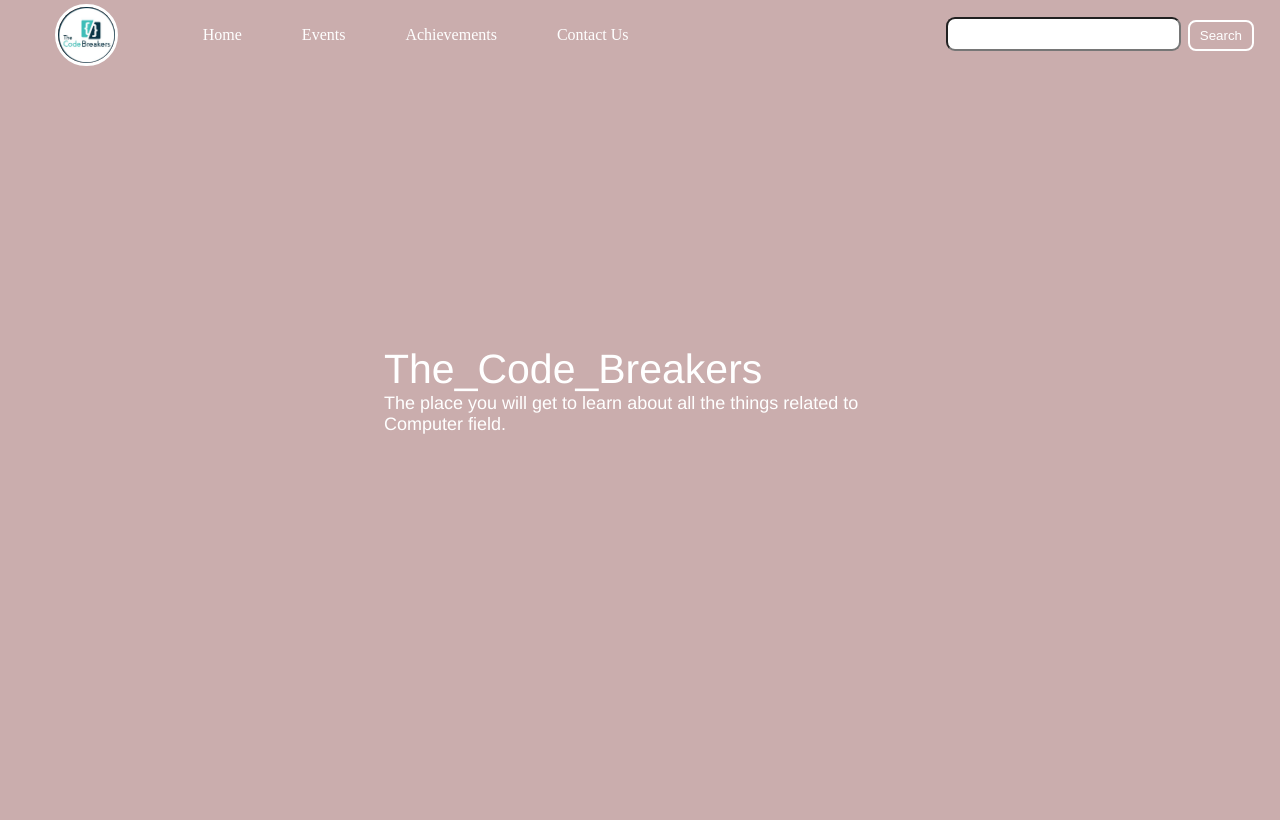
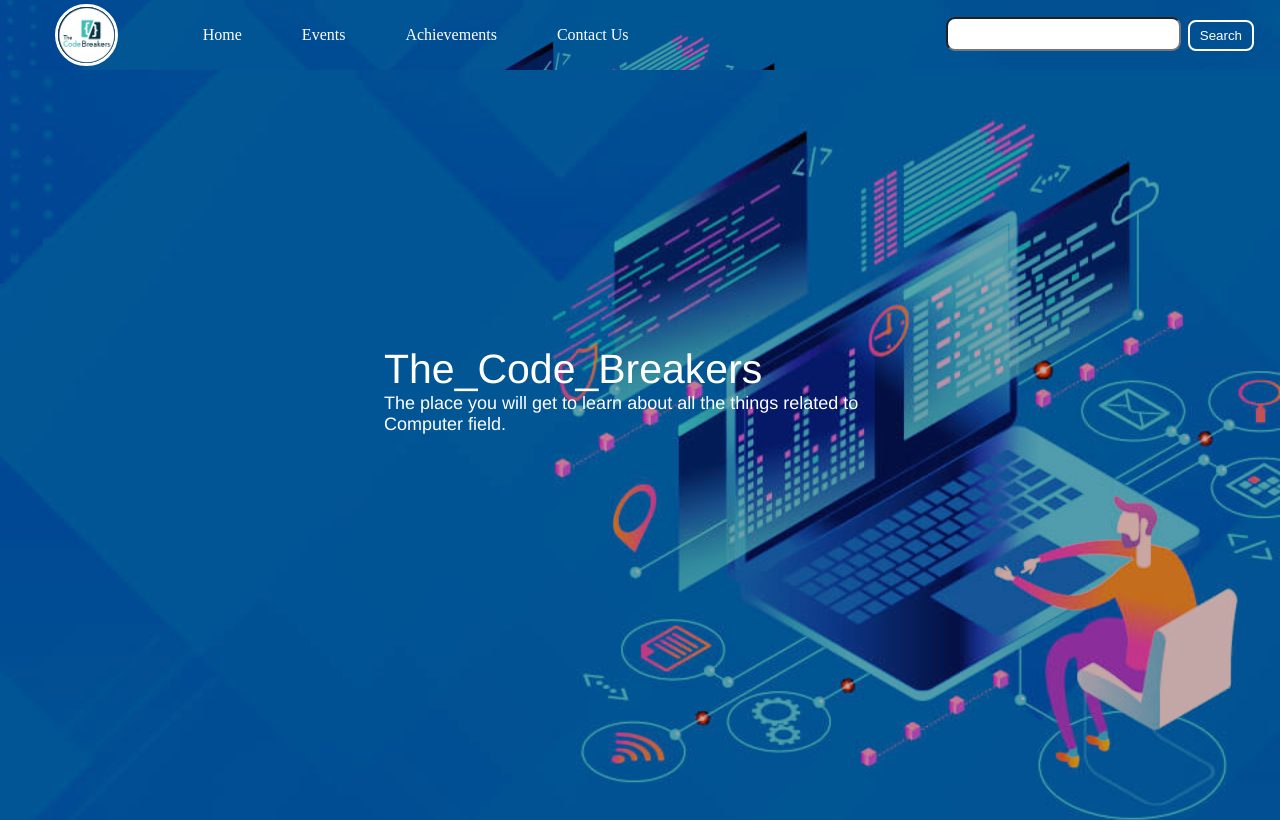
Before and after one commit to AdityaBopche25/The_Code_Breakers, a plain HTML site: page index.html in a window 1280 px wide. Shown: the top 820 px of the page. Drawn offline with Linux system fonts and the light colour scheme.

Commit message:
Update style.css

```diff
--- a/style.css
+++ b/style.css
@@ -51,7 +51,7 @@
     border-radius: 9px;
 }
 .background{
-    background: rgba(180 139 139 / 70%) url('../img/coding.jpg');
+    background: rgba(180 139 139 / 70%) url('coding.jpg');
     background-size: cover;
     background-blend-mode: darken;
 }
```
